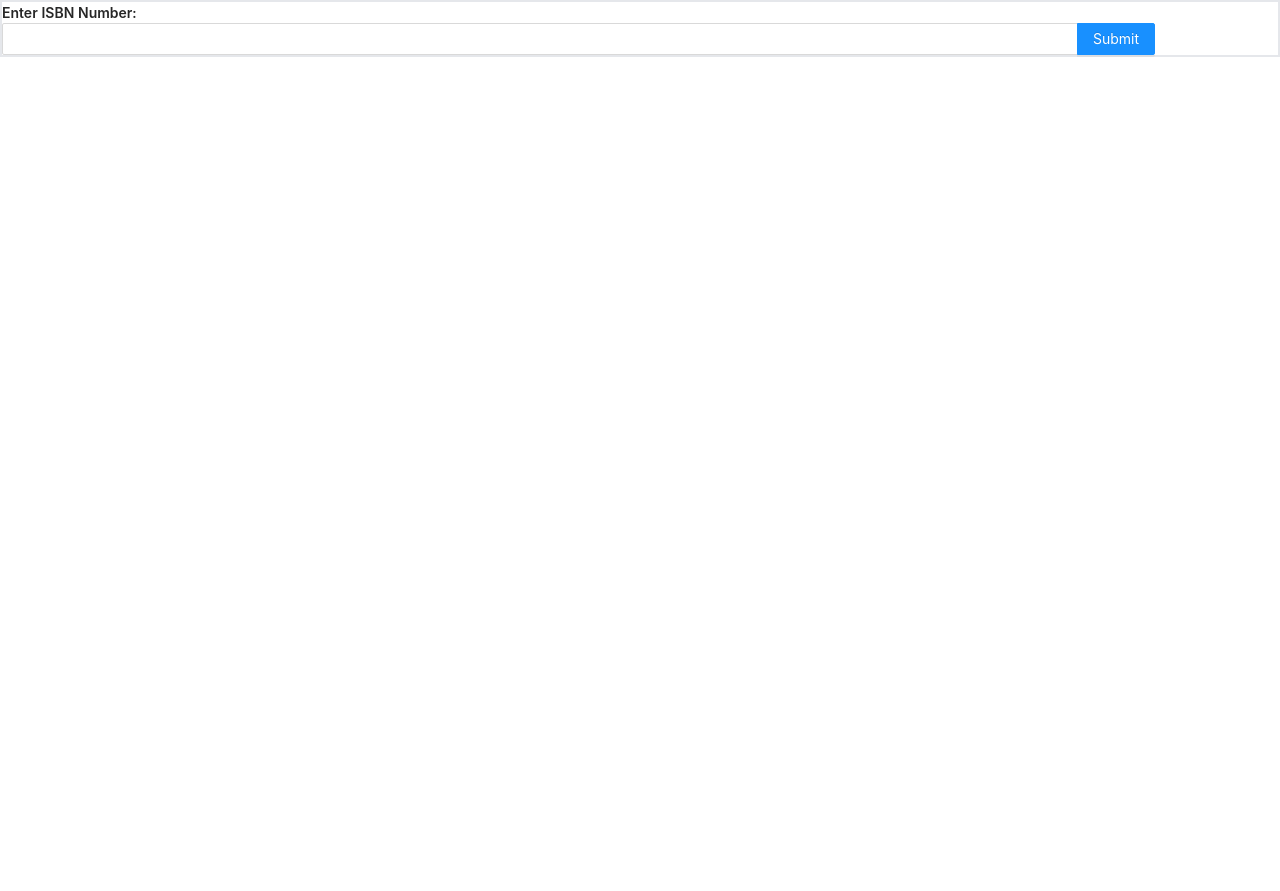
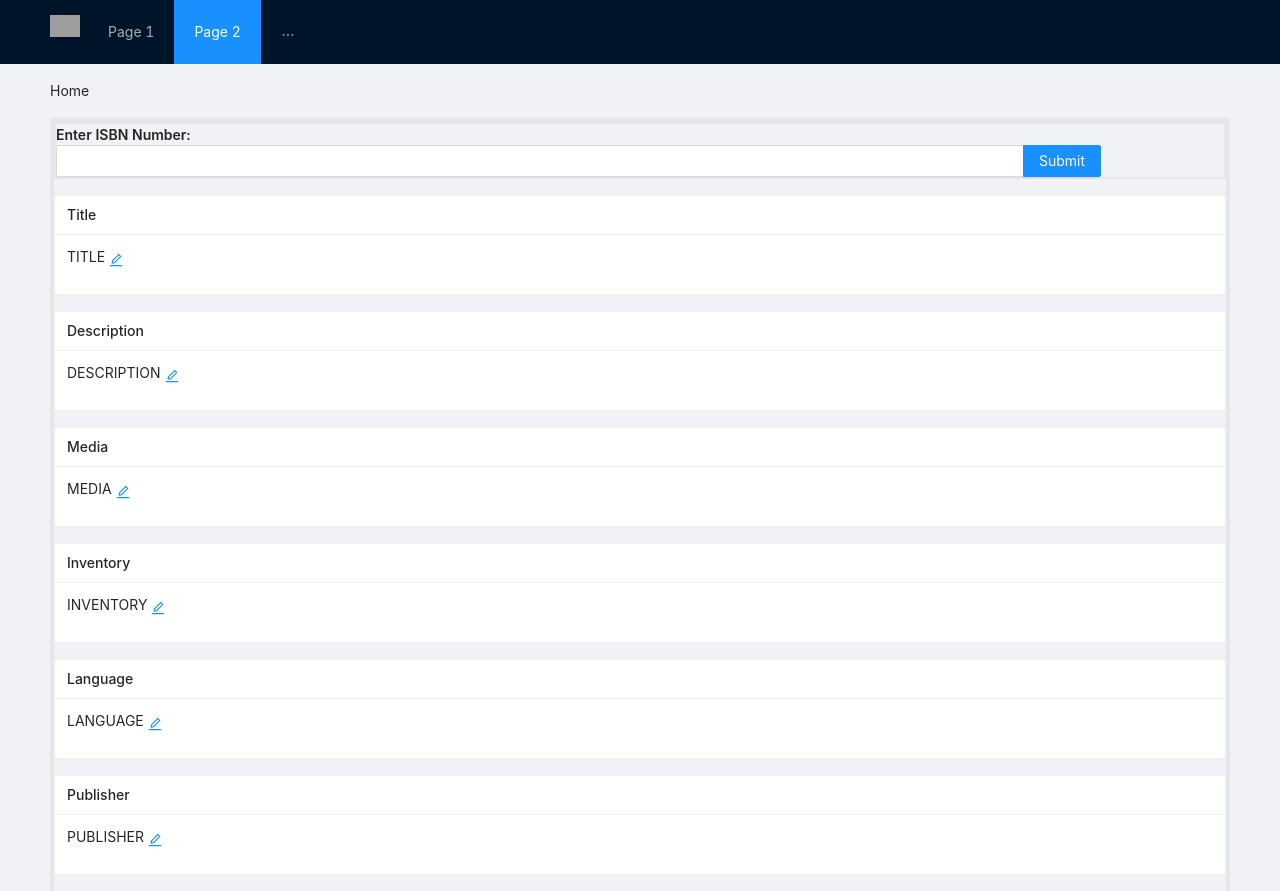
Before and after one commit to bjornburrell-qcbb/Docker-Book-Review, a Next.js app in the folder client/: page / in a window 1280 px wide. Shown: the top 891 px of the page. Before the commit the page ends 800 px from the top, so only its background shows below. Built offline with nearby package versions, Linux system fonts and the light colour scheme; grey boxes are pictures that could not be loaded.

Commit message:
Updated home page ui with editable text and improved UI

```diff
--- a/client/pages/index.tsx
+++ b/client/pages/index.tsx
@@ -1,13 +1,57 @@
-
-import { Button, Input } from 'antd'
+import { Card, Space, Button, Input, Typography, Breadcrumb, Layout, Menu,Image } from 'antd';
 import type { NextPage } from 'next'
 import React, { useState } from 'react'
 
+const { Paragraph } = Typography;
+const { Header, Content, Footer } = Layout;
 
 const Home: NextPage = () => {
   const [isbnInput, setISBNInput] = useState('');
+  const [editableStr, setEditableStr] = useState('TITLE');
+  const [editableStr2, setEditableStr2] = useState('DESCRIPTION');
+  const [editableStr3, setEditableStr3] = useState('MEDIA');
+  const [editableStr4, setEditableStr4] = useState('INVENTORY');
+  const [editableStr5, setEditableStr5] = useState('LANGUAGE');
+  const [editableStr6, setEditableStr6] = useState('PUBLISHER');
+  const [editableStr7, setEditableStr7] = useState('NUMBER OF PAGES');
+  const [editableStr8, setEditableStr8] = useState('PUBLICATION DATE');
 
   return (
+  <Layout className="layout">
+    <Header>
+    <Space>
+    <div className="logo">
+      <Image
+        width={30}
+        src="https://cdn.shopify.com/s/files/1/0598/5524/1423/t/7/assets/qcbb_mascot_vector_d-1654188986651.png?v=1654188986"
+        />
+    </div>
+      <Menu
+        theme="dark"
+        mode="horizontal"
+        defaultSelectedKeys={['2']}
+        items={new Array(3).fill(null).map((_, index) => {
+          const key = index + 1;
+          return {
+            key,
+            label: `Page ${key}`,
+          };
+        })}
+      />
+    </Space>
+    </Header>
+    <Content style={{ padding: '0 50px' }}>
+      <Breadcrumb style={{ margin: '16px 0' }}>
+        <Breadcrumb.Item>Home</Breadcrumb.Item>
+      </Breadcrumb>
+      <div className="site-layout-content"><div className='flex flex-col border-2'>
+
+
+
+
+
+<div className='flex flex-col border-2'>
+<Space direction="vertical" size="middle" style={{ display: 'flex' }}>
 <div className='flex flex-col border-2'>
   <div className='font-semibold'>
   Enter ISBN Number:
@@ -19,7 +63,86 @@ const Home: NextPage = () => {
 </Input.Group>
 </div>
 </div>
+  <Card title="Title" size="small">
+    <Paragraph
+        editable={{
+          onChange: setEditableStr,
+        }}
+      >
+        {editableStr}
+      </Paragraph>
+    </Card>
+    <Card title="Description" size="small">
+      <Paragraph
+        editable={{
+          onChange: setEditableStr2,
+        }}
+      >
+        {editableStr2}
+      </Paragraph>
+    </Card>
+    <Card title="Media" size="small">
+      <Paragraph
+        editable={{
+          onChange: setEditableStr3,
+        }}
+      >
+        {editableStr3}
+      </Paragraph>
+    </Card>
+    <Card title="Inventory" size="small">
+      <Paragraph
+        editable={{
+          onChange: setEditableStr4,
+        }}
+      >
+        {editableStr4}
+      </Paragraph>
+    </Card>
+    <Card title="Language" size="small">
+      <Paragraph
+        editable={{
+          onChange: setEditableStr5,
+        }}
+      >
+        {editableStr5}
+      </Paragraph>
+    </Card>
+    <Card title="Publisher" size="small">
+      <Paragraph
+        editable={{
+          onChange: setEditableStr6,
+        }}
+      >
+        {editableStr6}
+      </Paragraph>
+    </Card>
+    <Card title="Number of Pages" size="small">
+      <Paragraph
+        editable={{
+          onChange: setEditableStr7,
+        }}
+      >
+        {editableStr7}
+      </Paragraph>
+    </Card>
+    <Card title="Publication Date" size="small">
+      <Paragraph
+        editable={{
+          onChange: setEditableStr8,
+        }}
+      >
+        {editableStr8}
+      </Paragraph>
+    </Card>
+    </Space>
+  </div>
+</div></div>
+    </Content>
+    <Footer style={{ textAlign: 'center' }}>Queen City Book Bank ©2022 Created by Queen City Book Bank</Footer>
+  </Layout>
+
   )
 }
 
-export default Home
+export default Home;
--- a/client/styles/Home.module.css
+++ b/client/styles/Home.module.css
@@ -114,7 +114,22 @@
     flex-direction: column;
   }
 }
-
+.site-layout-content {
+  min-height: 280px;
+  padding: 24px;
+  background: #fff;
+}
+#components-layout-demo-top .logo {
+  float: left;
+  width: 120px;
+  height: 31px;
+  margin: 16px 24px 16px 0;
+  background: rgba(255, 255, 255, 0.3);
+}
+.ant-row-rtl #components-layout-demo-top .logo {
+  float: right;
+  margin: 16px 0 16px 24px;
+}
 @media (prefers-color-scheme: dark) {
   .card,
   .footer {
```
Also changed, not shown: 2 other files (tests, documents, lock files or other folders). Lines whose indentation alone changed are shown as unchanged.
